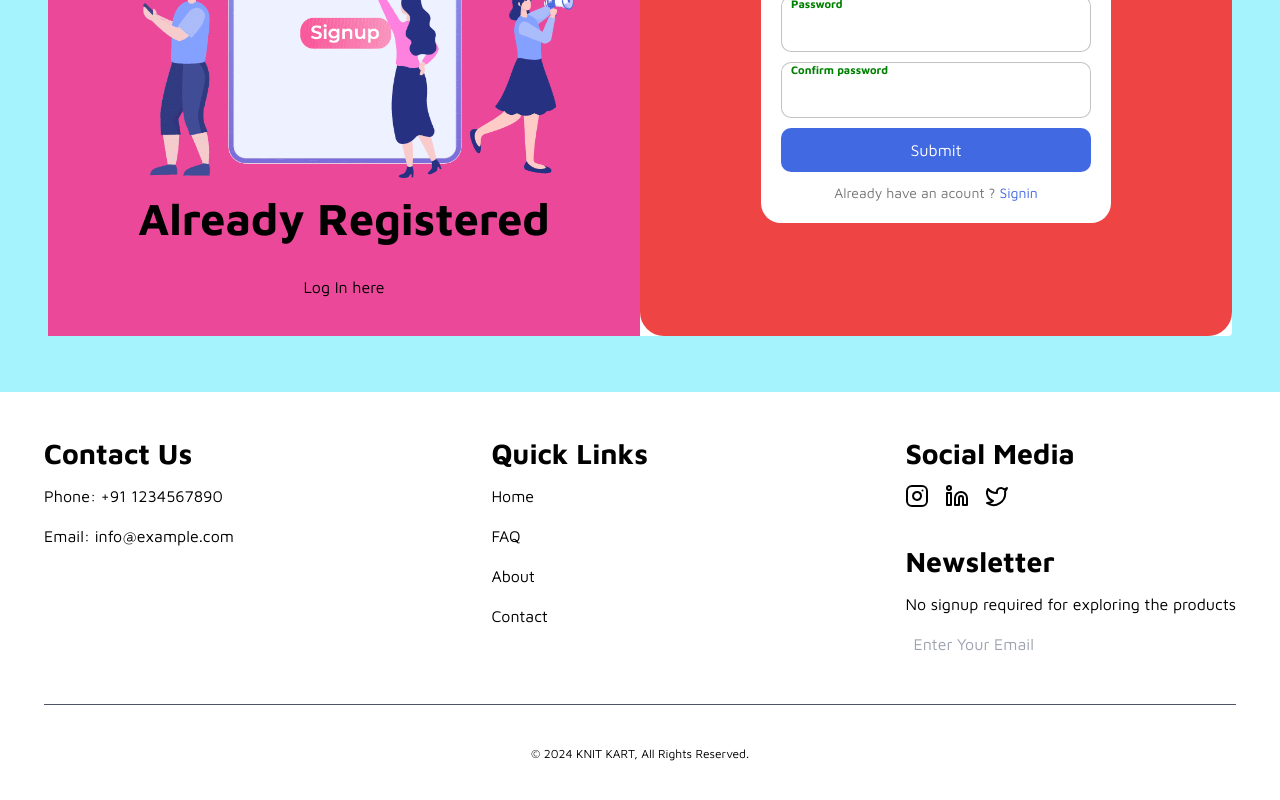
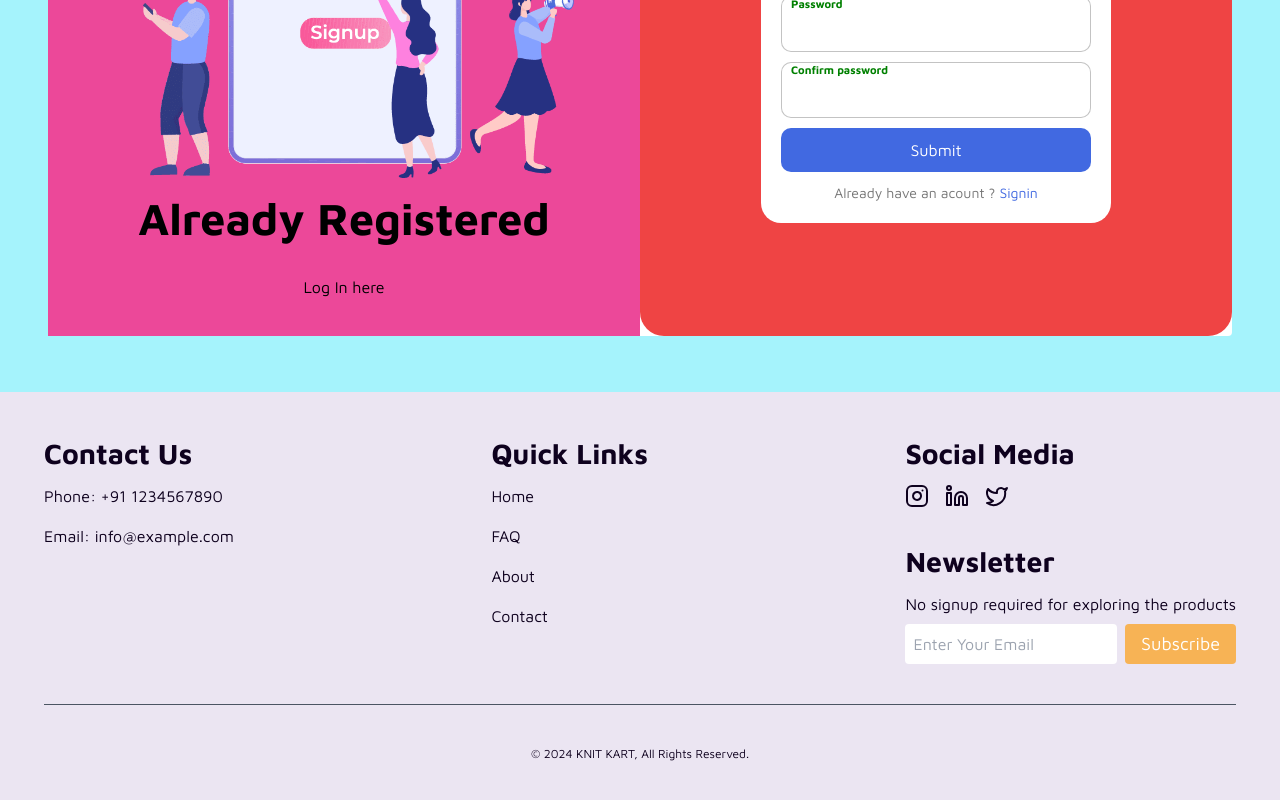
Before and after one commit to Rahul-K-Saini/KNIT-KART, a React (Vite) app in the folder frontend/: page /entrance in a window 1280 px wide. Shown: the part 472-1272 px from the top of the page. Built offline with nearby package versions, Linux system fonts and the light colour scheme.

Commit message:
update theme

```diff
--- a/frontend/src/Components/Footer/Footer.jsx
+++ b/frontend/src/Components/Footer/Footer.jsx
@@ -4,7 +4,7 @@ import "./footer.modules.css";
 
 const Footer = () => {
   return (
-    <div className="px-4 md:px-11 py-12 bg-backgroud dark:bg-background text-text-950">
+    <div className="px-4 md:px-11 py-12 bg-footer text-text">
       <div className="flex flex-col md:flex-row justify-between">
         <div className="flex flex-col mb-8 md:mb-0">
           <h1 className="text-lg md:text-2xl mb-4">Contact Us</h1>
@@ -77,7 +77,7 @@ const Footer = () => {
                 placeholder="Enter Your Email"
                 className="h-10 px-2 text-black flex-grow focus:outline-none rounded"
               />
-              <button className="px-4 py-1 font-medium text-lg bg-primary-500 text-white transition duration-300 hover:bg-teal-500 hover:text-white rounded">
+              <button className="px-4 py-1 font-medium text-lg bg-accent text-white transition duration-300 hover:bg-teal-500 hover:text-white rounded">
                 Subscribe
               </button>
             </div>
--- a/frontend/src/index.css
+++ b/frontend/src/index.css
@@ -11,6 +11,7 @@
         --primary: #7215f4;
         --secondary: #f9847b;
         --accent: #f7b355;
+        --footer: #ebe5f2;
     }
 
     .dark {
@@ -19,6 +20,7 @@
         --primary: #680bea;
         --secondary: #840f06;
         --accent: #aa6708;
+        --footer: #130c1a;
     }
 }
 
--- a/frontend/tailwind.config.js
+++ b/frontend/tailwind.config.js
@@ -91,6 +91,7 @@ module.exports = {
         'primary': 'var(--primary)',
         'secondary': 'var(--secondary)',
         'accent': 'var(--accent)',
+        'footer': 'var(--footer)',
       },
       fontSize: {
         sm: '0.750rem',
```
